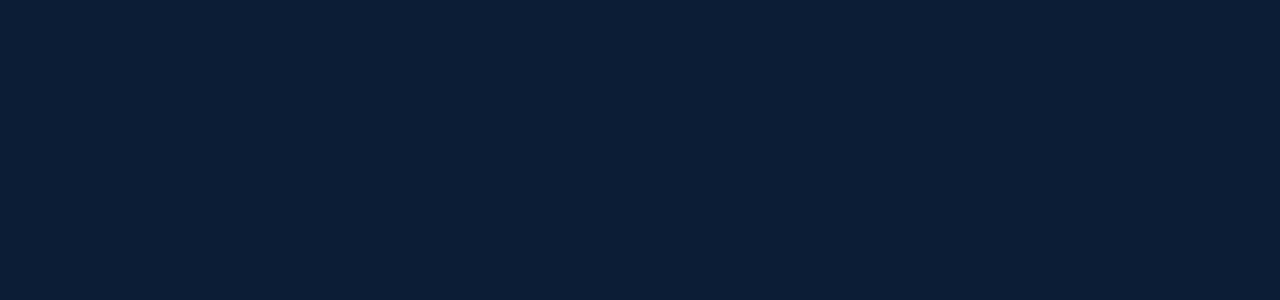
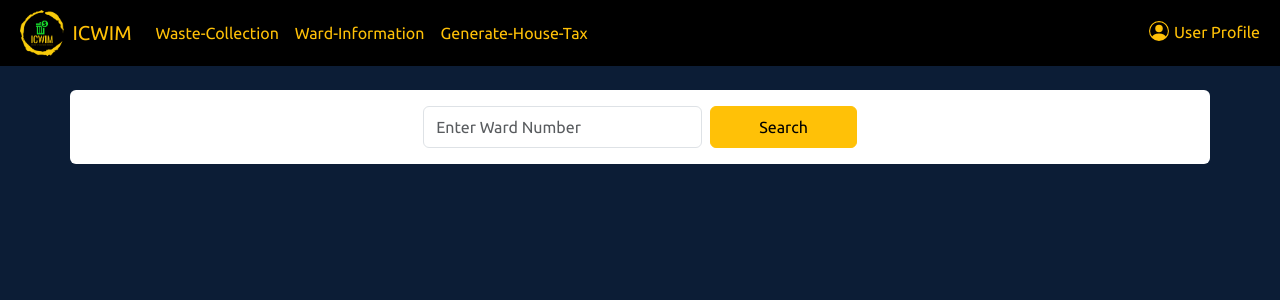
Before and after one commit to jaychauhan-22/DotSlash6.0-ICWIM, a React (Create React App) app in the folder Frontend/: page /ward-information in a window 1280 px wide. Before the commit this address had no page. Shown: the top 300 px of the page. Built offline with nearby package versions, Linux system fonts and the light colour scheme; sample sign-in values are in the browser's storage; what @react-pdf/renderer would draw is missing.

Commit message:
Points Per kg Field modification

```diff
--- a/Frontend/src/App.js
+++ b/Frontend/src/App.js
@@ -20,6 +20,7 @@ import Wastehistory from "./components/maincomponents/wastehistory";
 import Adminlogin from "./components/registration/adminlogin";
 import Login from "./components/registration/login";
 import Usersignup from "./components/registration/usersignup";
+import Wardinfo from "./components/maincomponents/wardinfo";
 
 function mainLayout() {
   return (<>
@@ -42,6 +43,7 @@ function App() {
         <Route path="/login" element={<Login/>}/>
         <Route path="/userprofile" element={<Userprofile/>}/>
         <Route path="/user-signup" element={<Usersignup/>}/>
+        <Route path="/ward-information" element={<Wardinfo/>}/>
         <Route path="/generate-house-tax" element={<GenerateHouseTax/>}/>
         <Route path="/admin-login" element={<Adminlogin/>}/>
         <Route path="/admin-home" element={<AdminHome/>}/>
--- a/Frontend/src/components/maincomponents/home.js
+++ b/Frontend/src/components/maincomponents/home.js
@@ -23,14 +23,12 @@ const Home = () => {
             .then((res) => res.json())
             .then((data) => {
                 if (data.status != "error") {
-                    // data.map((ele) => {
-                    //     console.log(ele);
-                    // })
+
                     let mymap = new Map();
                     let newarray = [];
+
                     let unique = data.filter(el => {
                         let val = mymap.get(el.username);
-                        console.log(val);
                         if (val) {
                             let oldpts = mymap.get(el.ttlpt)
                             mymap.set(el.username, val + el.ttlpt);
@@ -39,34 +37,54 @@ const Home = () => {
                         mymap.set(el.username, el.ttlpt);
                         return true;
                     });
-                    console.log(unique);
-                    // data = Object.Entries(mymap);
-                    console.log(mymap);
                     mymap.forEach((values, keys) => (
                         newarray.push({value:values,key:keys})
                     ))
-                    console.log(newarray);
-                    // console.log(mymap);
-                    // setTopUsers(data);
+                    newarray.map((ele=>{
+
+                    }))
                     setTopUsersmap(newarray);
+                    // console.log(newarray);
+                    // FetchWardno()
 
                 } else {
                 }
 
             });
+        const fetchWardNo = (propertyid)=>{
+            fetch(`http://localhost:8000/property/${propertyid}`, {
+            method: "GET",
+            crossDomain: true,
+            headers: {
+                "Content-Type": "application/json",
+                Accept: "application/json",
+                "Access-Control-Allow-Origin": "*",
+            }
+        })
+            .then((res) => res.json())
+            .then((data) => {
+                if (data.status != "error") {
+
+
+                } else {
+                }
+
+            });
+
+        }
     }, []);
     return (
         <div className='text-style'>
             <Homenav />
             <label className='h2 m-4 justify-content-center d-flex'>Top Rankings on the LeaderBoard: </label>
             <div className="container rounded bg-white justify-content-center d-flex my-4 px-5 py-3">
-                {console.log(topusers)}
-                <table class="table table-hover table-responsive-lg">
+
+                <table className="table table-hover table-responsive-lg">
 
                     <caption>List of users with its corresponding points</caption>
-                    <thead class="thead-dark table-warning">
+                    <thead className="thead-dark table-warning">
                         <tr>
-                            <th scope="col">#</th>
+                            <th scope="col">#RANK</th>
                             <th scope="col">USERNAME</th>
                             <th scope="col">TOTAL POINTS</th>
                         </tr>
--- a/Frontend/src/components/maincomponents/homenav.js
+++ b/Frontend/src/components/maincomponents/homenav.js
@@ -18,10 +18,13 @@ const Homenav = () => {
 
                         <ul class="navbar-nav me-auto mb-2 mb-lg-0">
                             <li class="nav-item active">
-                                <Link to={"/waste-history"} className={"nav-link text-warning"}>Waste Collection</Link>
+                                <Link to={"/waste-history"} className={"nav-link text-warning"}>Waste-Collection</Link>
+                            </li>
+                            <li class="nav-item active">
+                                <Link to={"/ward-information"} className={"nav-link text-warning"}>Ward-Information</Link>
                             </li>
                             <li class="nav-item">
-                                <Link class="nav-link text-warning" to={"/generate-house-tax"}>Generate House Tax</Link>
+                                <Link class="nav-link text-warning" to={"/generate-house-tax"}>Generate-House-Tax</Link>
                             </li>
                         </ul>
                         <form className="d-flex" role="search">
--- /dev/null
+++ b/Frontend/src/components/maincomponents/wardinfo.js
@@ -0,0 +1,114 @@
+import React, { useState, useEffect } from 'react';
+import Homenav from './homenav';
+import { useNavigate } from "react-router-dom";
+
+const Wardinfo = () => {
+    let navigate = useNavigate();
+    useEffect(() => {
+        if (window.localStorage.getItem("token") == null)
+            navigate("/");
+    }, []);
+    const [wardno, setWardNo] = useState("");
+    const [userinfo, setUserInfo] = useState([{}]);
+    const [statusError, setStatusError] = useState("");
+    const propertyhandle = (e) => {
+        e.preventDefault();
+        fetch(`http://localhost:8000/property/ward/${wardno}`, {
+            method: "GET",
+            crossDomain: true,
+            headers: {
+                "Content-Type": "application/json",
+                Accept: "application/json",
+                "Access-Control-Allow-Origin": "*",
+            }
+        })
+            .then((res) => res.json())
+            .then((data) => {
+                console.log(data);
+                if (data.status != "error") {
+                    setStatusError("Ward Found")
+                    let arr = [];
+                    arr.push(data);
+                    console.log(data);
+
+                    // getusername(data.ownerid);
+
+                } else {
+                    setStatusError("No Data Found..")
+                }
+            });
+
+    }
+
+    const getusername = (e)=>{
+        console.log(e);
+        fetch(`http://localhost:8000/user/singleUser/${e}`, {
+            method: "GET",
+            crossDomain: true,
+            headers: {
+                "Content-Type": "application/json",
+                Accept: "application/json",
+                "Access-Control-Allow-Origin": "*",
+            }
+        })
+            .then((res) => res.json())
+            .then((data) => {
+                if (data.status != "error") {
+                    setUserInfo(data.username);
+                } else {
+                    // setuserEmailStatus("Not Found");
+                }
+            });
+    }
+    return (
+        <div>
+            <Homenav />
+            <div className="container rounded bg-white my-4">
+                <form class="d-flex justify-content-center py-3" onSubmit={propertyhandle} role="search">
+
+                    <input class="form-control me-2 w-25" type="search" required placeholder="Enter Ward Number" aria-label="Search" onChange={(e) => { setWardNo(e.target.value) }} />
+                    <button class="btn btn-warning px-5 py-2" type="submit">Search</button>
+                </form>
+                {statusError == "Ward Found" && (
+                    <div className="row">
+                        <label className='h2 m-4 justify-content-center d-flex'>Contribution of the Users in the Given Ward</label>
+                        <div className="container rounded bg-white justify-content-center d-flex my-4 px-5 py-3">
+
+                            <table className="table table-hover table-responsive-lg">
+
+                                <caption>List of users with its corresponding points</caption>
+                                <thead className="thead-dark table-warning">
+                                    <tr>
+                                        <th scope="col">#RANK</th>
+                                        <th scope="col">USERNAME</th>
+                                        <th scope="col">TOTAL POINTS</th>
+                                    </tr>
+                                </thead>
+                                <tbody>
+                                    {
+
+                                        userinfo.map((ele, index) => (
+                                            <tr>
+                                                {console.log(ele)}
+                                                <th scope="row">{index + 1}</th>
+                                                <td>{ele.ownerid}</td>
+                                            </tr>
+                                        ))}
+                                </tbody>
+                            </table>
+                        </div>
+                    </div>
+                )}
+                {statusError == "No Data Found.." && (
+                    <div className='text-center py-2'>
+                        <p className="text-danger fs-3">{statusError}</p>
+                    </div>
+                )}
+
+            </div>
+
+        </div>
+    );
+}
+
+export default Wardinfo;
```
